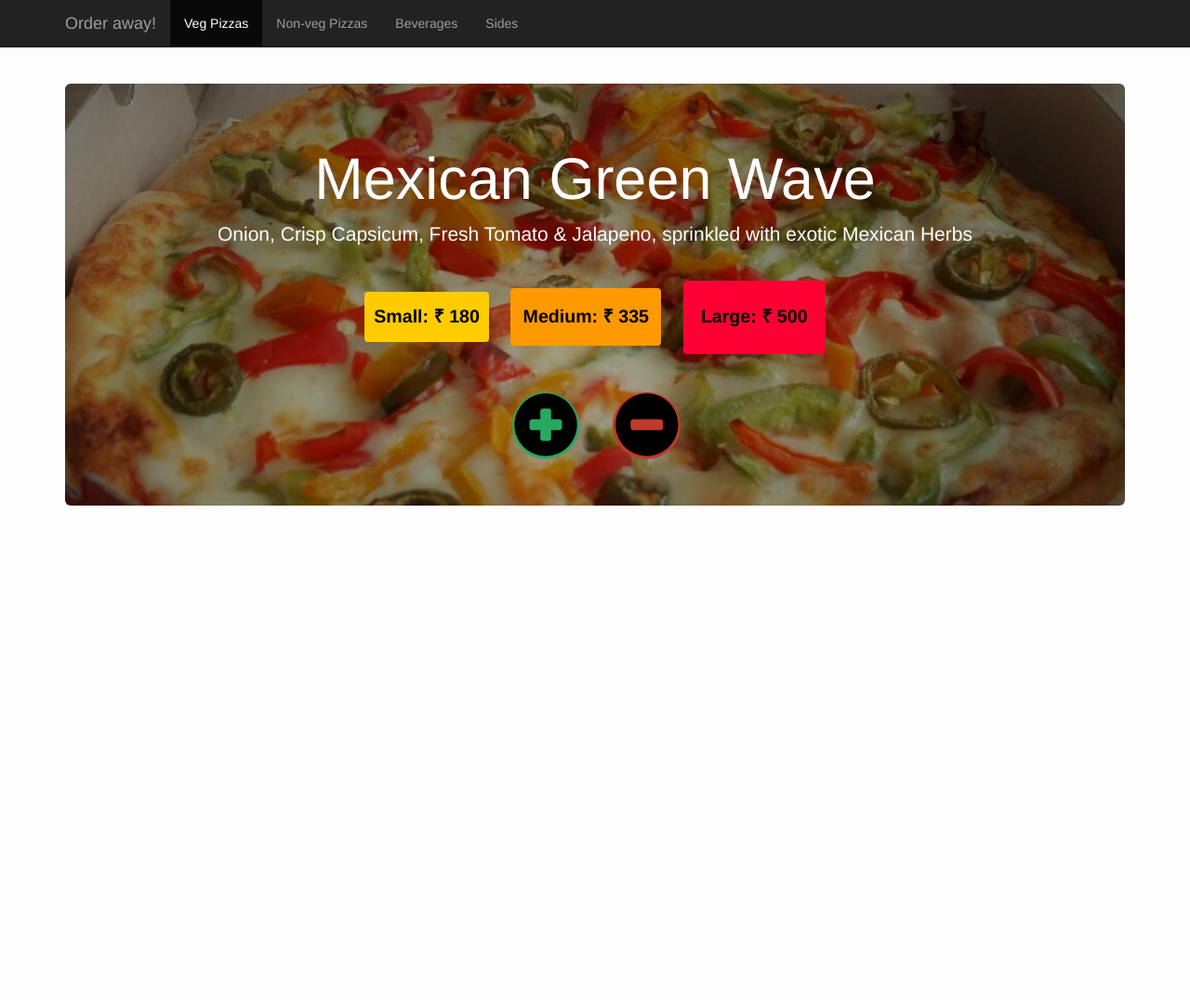
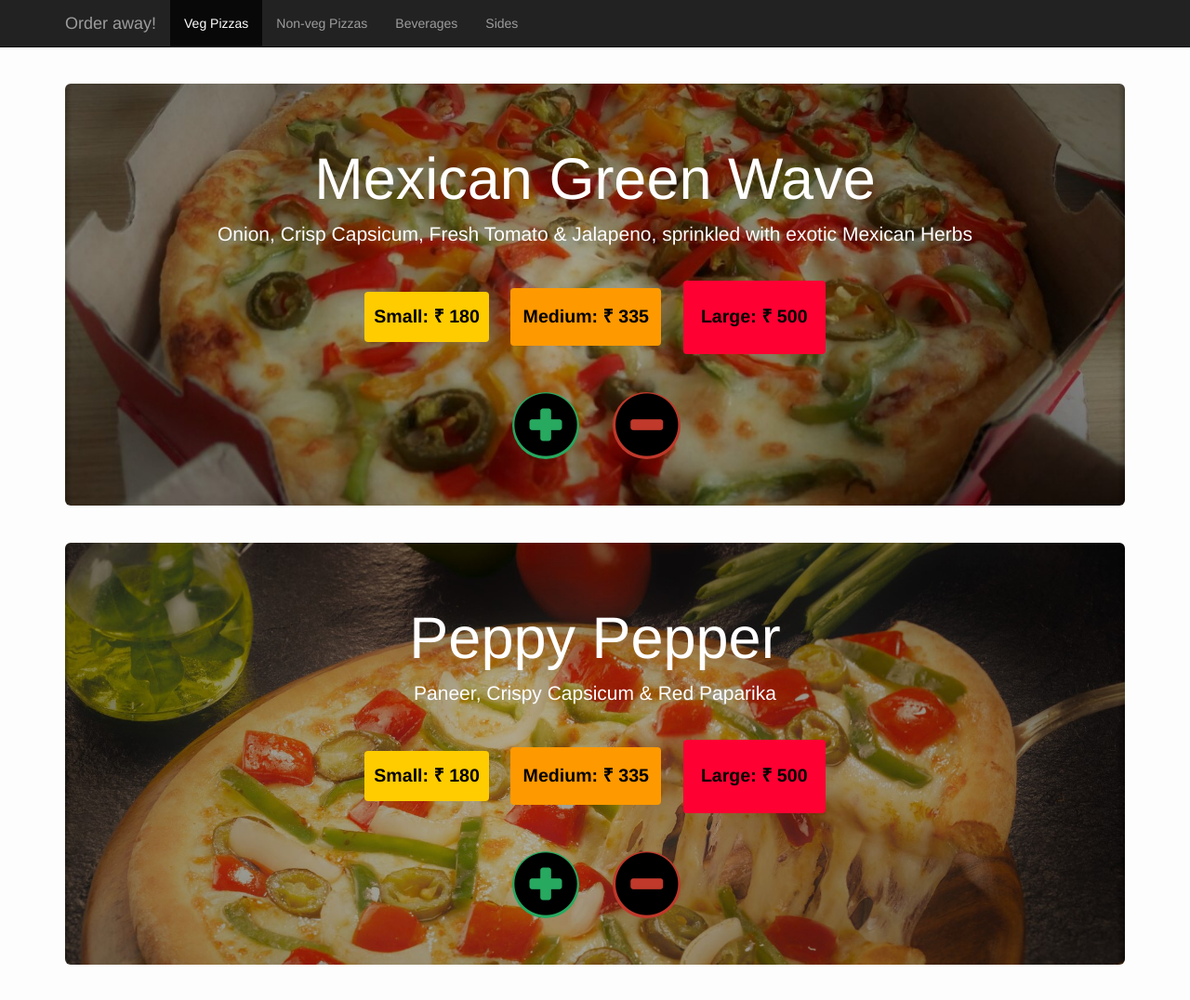
Before and after one commit to ZeusEm/orderBookingPage, a plain HTML site: page index.html in a window 1280 px wide. Shown: the whole page at 93% size. Before the commit the page ends 800 px from the top, so only its background shows below. Drawn offline with nearby package versions, Linux system fonts and the light colour scheme.

Commit message:
updated page with additional listings

```diff
--- a/index.html
+++ b/index.html
@@ -34,6 +34,20 @@
       #jumbo1
       {
         background-image: url("images/mexican_green_wave.jpg");
+        background-attachment: fixed;
+        background-color: #17234E;
+        margin-bottom: 0;
+        min-height: 50%;
+        background-repeat: no-repeat;
+        background-position: center;
+        -webkit-background-size: cover;
+        background-size: cover;
+        color: white;
+        font-weight: bolder;
+      }
+      #jumbo2
+      {
+        background-image: url("images/peppy_paparika.jpg");
         background-attachment: fixed;
         background-color: #17234E;
         margin-bottom: 0;
@@ -97,6 +111,24 @@
           <a style="display: inline-block;" href="#"><span style="background-color: #c0392b; font-size: 500%; color: black; padding: 2%; border-radius: 50%;" class="glyphicon glyphicon-minus-sign"></span></a>
         </div>
       </div>
+      <br><br>
+      <div class="jumbotron" id="jumbo2">
+        <h1>Peppy Pepper</h1>
+        <p class="lead">Paneer, Crispy Capsicum & Red Paparika</p>
+        <br>
+        <button type = "button" class = "btn" style="background-color: #fc0; display: inline-block; padding: 1.2% 0.9%"><span style="color: black; font-weight: bolder; font-size: 140%;">Small: ₹ 180</span></button>
+        &nbsp;&nbsp;&nbsp;&nbsp;
+        <button type = "button" class = "btn" style="background-color: #f90; display: inline-block; padding: 1.6% 1.2%;"><span style="color: black; font-weight: bolder; font-size: 140%;">Medium: ₹ 335</span></button>
+        &nbsp;&nbsp;&nbsp;&nbsp;
+        <br class="gap"><br class="gap">
+        <button type = "button" class = "btn" style="background-color: #f03; display: inline-block; padding: 2.4% 1.8%;"><span style="color: black; font-weight: bolder; font-size: 140%;">Large: ₹ 500</span></button>
+        <br><br><br>
+        <div style="display: inline-block; margin: 0 auto;">
+          <a style="display: inline-block;" href="#"><span style="background-color: #27a960; font-size: 500%; color: black; padding: 2%; border-radius: 50%;" class="glyphicon glyphicon-plus-sign"></span></a>
+          &nbsp;&nbsp;&nbsp;&nbsp;&nbsp;&nbsp;&nbsp;&nbsp;
+          <a style="display: inline-block;" href="#"><span style="background-color: #c0392b; font-size: 500%; color: black; padding: 2%; border-radius: 50%;" class="glyphicon glyphicon-minus-sign"></span></a>
+        </div>
+      </div>
     </div><!--/.container-collapse -->
 
     <!-- Bootstrap core JavaScript
```
